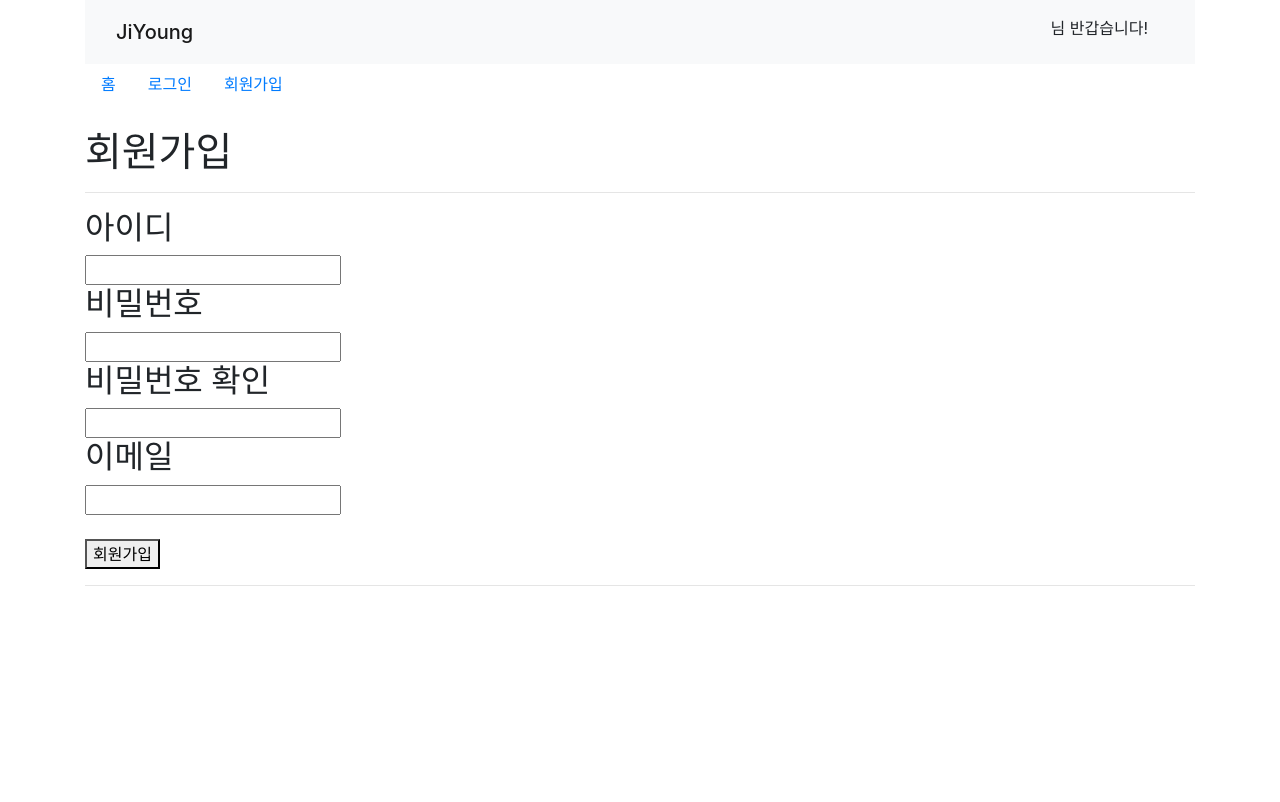
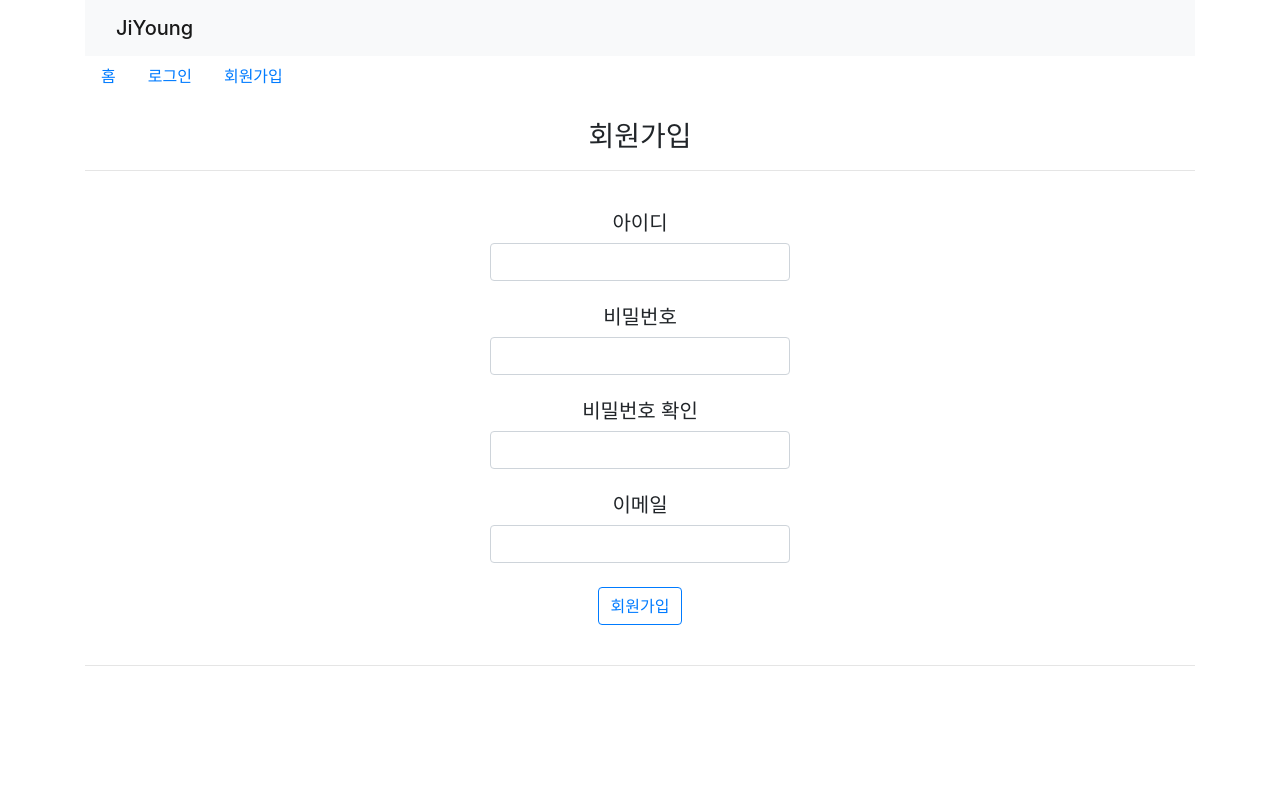
Before and after one commit to z0299/Board, a Django app: page /users/signup/ in a window 1280 px wide. Before the commit the page ends 586 px from the top, so only its background shows below. Run offline with Django 4.2, Linux system fonts and the light colour scheme; some libraries are stand-ins or nearby versions.

Commit message:
chore: users>login.html, signup.html style edit

```diff
--- a/board/crud/templates/crud/detail.html
+++ b/board/crud/templates/crud/detail.html
@@ -14,7 +14,10 @@
         {% comment %} <a href={% url 'board:update' %}><input type="button" value="게시물 수정"></a> {% endcomment %}
         <div class="float-right">
             <button class="btn btn-outline-primary" type="button" onclick="location.href='{% url "crud:update" post.id %}';">수정</button>
-            <form style="display:inline;" method="post">{% csrf_token %}<button class="btn btn-outline-primary" type="submit"/>삭제</button></form>
+            <form style="display:inline;" method="post" onsubmit="return confirm('정말 삭제하시겠습니까?');">
+                {% csrf_token %}
+                <button class="btn btn-outline-primary" type="submit">삭제</button>
+            </form>
             <button class="btn btn-outline-primary" type="button" onclick="location.href='{% url "crud:index"%}';">목록</button>
         </div>
         {% endblock content %}
--- a/board/templates/base.html
+++ b/board/templates/base.html
@@ -13,7 +13,9 @@
             <nav class="navbar navbar-light bg-light">
                 <div class="container-fluid">
                     <span class="navbar-brand mb-0 h1">JiYoung</span>
+                    {% if user.is_authenticated %}
                     <label class="nav-link active">{{ user.username }}님 반갑습니다!</label>
+                    {% endif %}
                 </div>
             </nav>
             <nav class="nav">
--- a/board/users/templates/users/signup.html
+++ b/board/users/templates/users/signup.html
@@ -7,27 +7,29 @@
     <body>
         {% block content %}
 
-        <h1>회원가입</h1>
-        <hr>
-        <form method="POST">
+        <h3 style="text-align:center">회원가입</h3>
+        <hr><br>
+        <form method="post">
             {% csrf_token %}
             <div>
-                <h2>아이디</h2>
-                <input type="text" name="username" id="username">
-            </div>
+                <h5 style="text-align:center">아이디</h5>
+                <input style="margin: 0 auto; width: 300px;" type="text" class="form-control" name="username" id="username">
+            </div><br>
             <div>
-                <h2>비밀번호</h2>
-                <input type="password" name="password1" id="password1">
-            </div>
+                <h5 style="text-align:center">비밀번호</h5>
+                <input style="margin: 0 auto; width: 300px;" type="password" class="form-control" name="password1" id="password1">
+            </div><br>
             <div>
-                <h2>비밀번호 확인</h2>
-                <input type="password" name="password2" id="password2">
-            </div>
+                <h5 style="text-align:center">비밀번호 확인</h5>
+                <input style="margin: 0 auto; width: 300px;" type="password" class="form-control" name="password2" id="password2">
+            </div><br>
             <div>
-                <h2>이메일</h2>
-                <input type="text" name="email" id="email">
+                <h5 style="text-align:center">이메일</h5>
+                <input style="margin: 0 auto; width: 300px;" type="text" class="form-control" name="email" id="email">
             </div><br>
-            <button type="submit">회원가입</button>
+            <div style="display:flex; justify-content:center;">
+                <button class="btn btn-outline-primary" type="submit">회원가입</button>
+            </div><br>
         </form>
         <hr>
 
```
Also changed, not shown: board/users/templates/users/login.html (+13 -12 lines), board/db.sqlite3.
